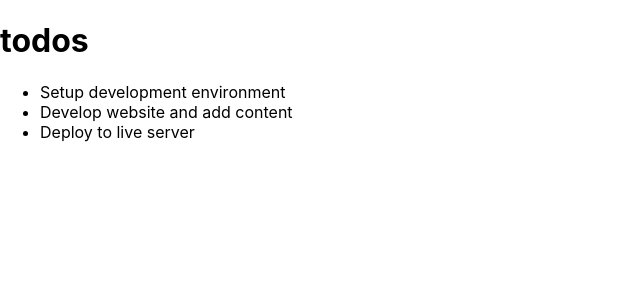
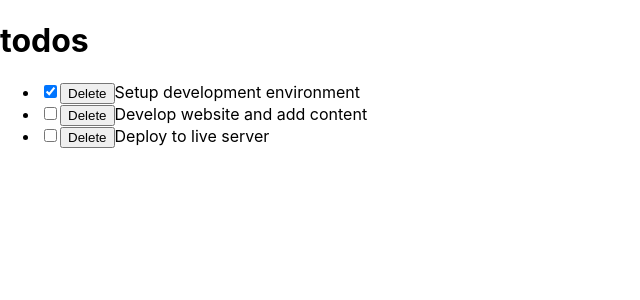
Before and after one commit to indigodavid/react-tutorial, a React (Create React App) app: page / in a window 1280 px wide. Shown: the top 300 px of the page, without its empty margins (0-640 px from the left). Built offline with nearby package versions, Linux system fonts and the light colour scheme.

Commit message:
Add checkbox and delete button to Todo Item

```diff
--- a/src/components/TodoItem.js
+++ b/src/components/TodoItem.js
@@ -2,9 +2,22 @@ import React from 'react';
 import PropTypes from 'prop-types';
 
 const TodoItem = (props) => {
-  const { todo } = props;
+  const { todo, handleChangeProps, deleteTodoProps } = props;
   return (
-    <li>{todo.title}</li>
+    <li>
+      <input
+        type="checkbox"
+        checked={todo.completed}
+        onChange={() => handleChangeProps(todo.id)}
+      />
+      <button
+        type="button"
+        onClick={() => deleteTodoProps(todo.id)}
+      >
+        Delete
+      </button>
+      <span>{todo.title}</span>
+    </li>
   );
 };
 
@@ -14,6 +27,8 @@ TodoItem.propTypes = {
     title: PropTypes.string,
     completed: PropTypes.bool,
   }).isRequired,
+  handleChangeProps: PropTypes.func.isRequired,
+  deleteTodoProps: PropTypes.func.isRequired,
 };
 
 export default TodoItem;
```
